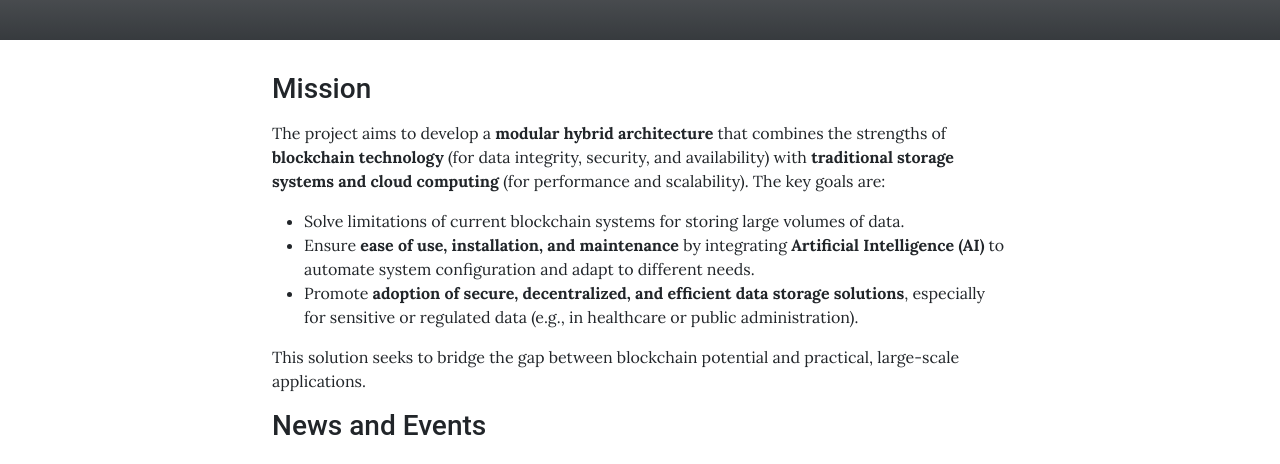
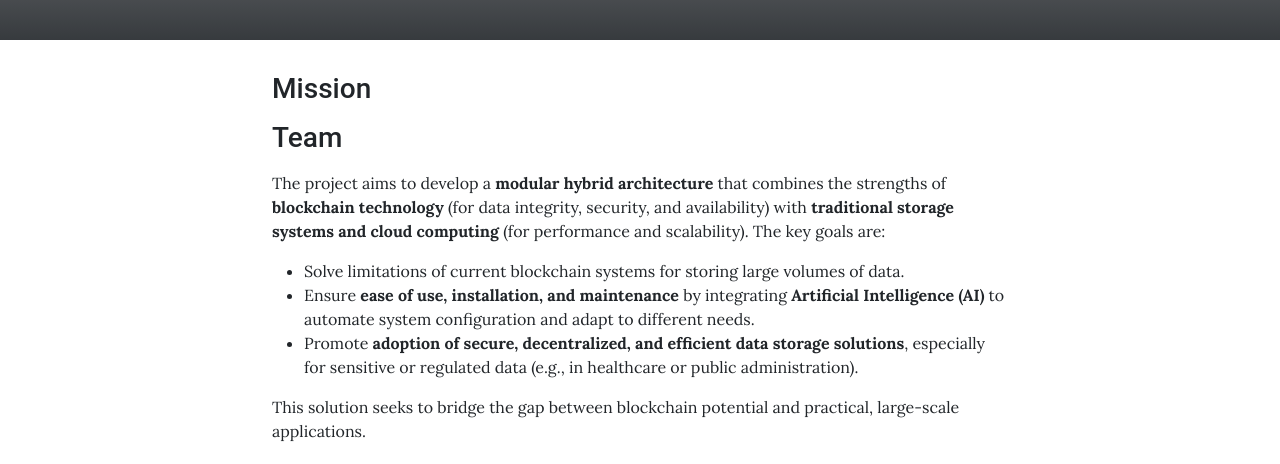
Before and after one commit to invisiblelab-dev/invisible-storage-project-website, a Jekyll site: the page built from pages/home.md, in a window 1280 px wide and 900 px high, scrolled down 316 px, cut to the strip 139-603 px from the top of the window. Built offline with Jekyll 4.4.1, drawn with Linux system fonts in a browser that asks for light colours.

Commit message:
Update home.md
Add new tema

```diff
--- a/pages/home.md
+++ b/pages/home.md
@@ -11,6 +11,8 @@ permalink: /
 
 ### Mission
 
+### Team
+
 The project aims to develop a **modular hybrid architecture** that combines the strengths of **blockchain technology** (for data integrity, security, and availability) with **traditional storage systems and cloud computing** (for performance and scalability). The key goals are:
 
 - Solve limitations of current blockchain systems for storing large volumes of data.
```
